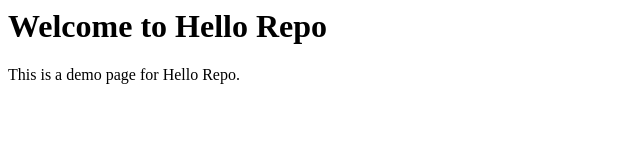
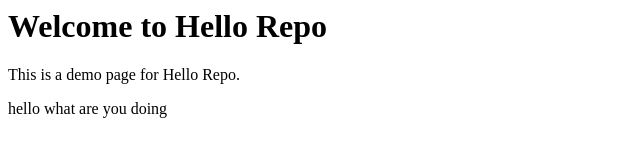
Before and after one commit to Tiggasant/HelloRepo, a plain HTML site: page index.html in a window 1280 px wide. Shown: the whole page, without its empty margins (0-640 px from the left). Drawn offline with Linux system fonts and the light colour scheme.

Commit message:
add new para.

```diff
--- a/index.html
+++ b/index.html
@@ -8,5 +8,6 @@
   <body>
     <h1>Welcome to Hello Repo</h1>
     <p>This is a demo page for Hello Repo.</p>
+    <p> hello what are you doing <p>
   </body>
 </html>
```
